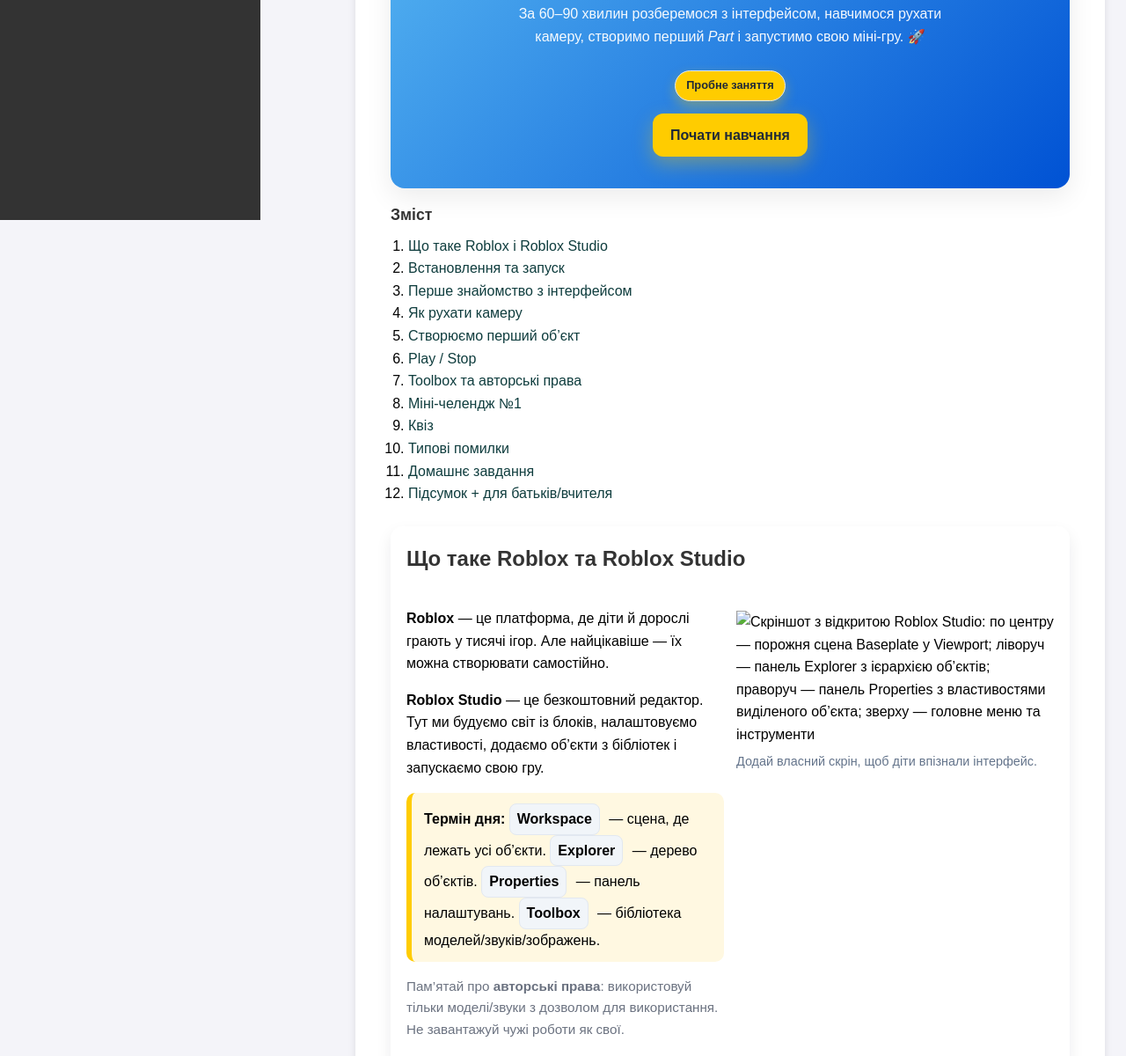
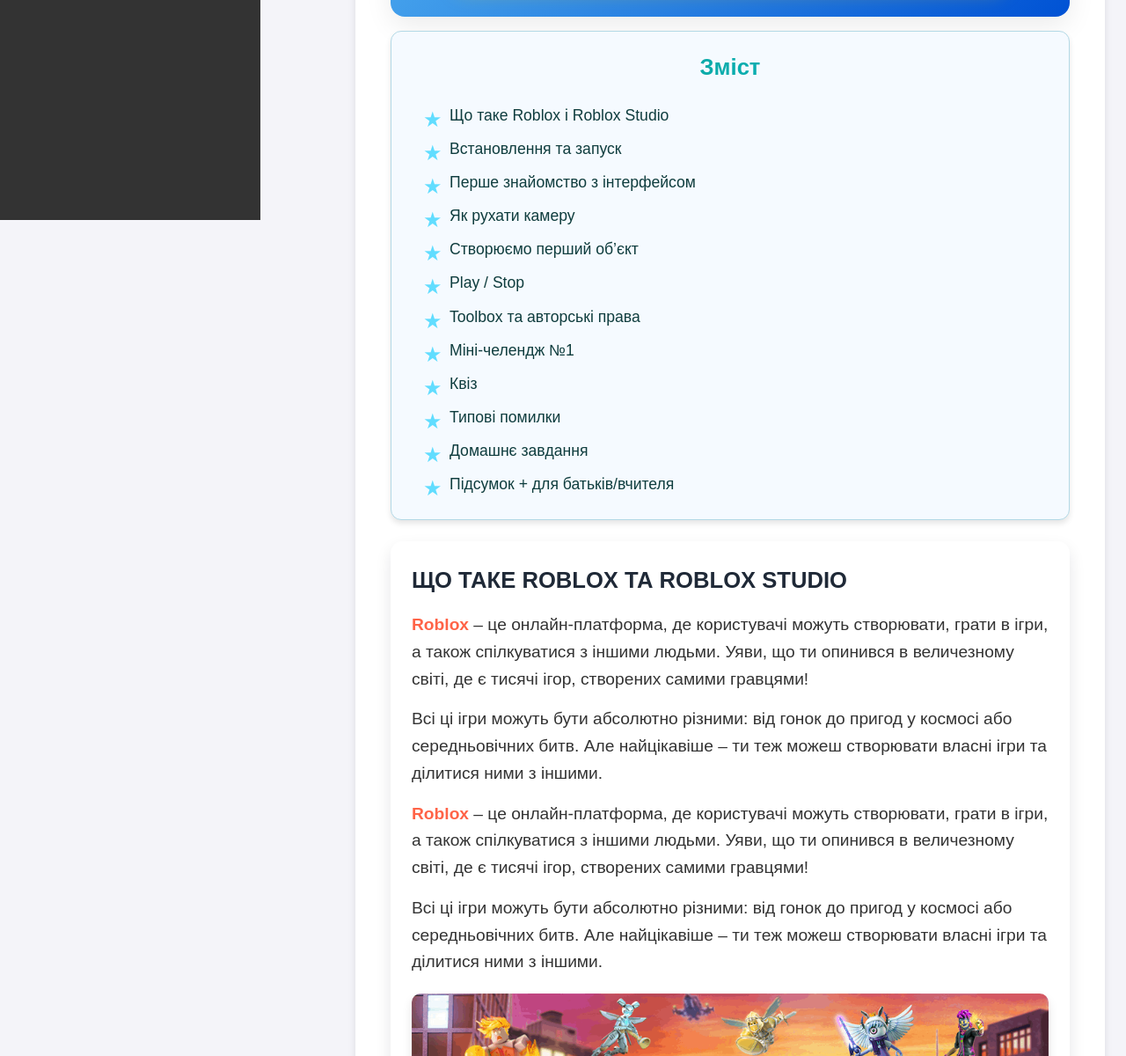
Before and after one commit to deagorn/roblox, a plain HTML site: page HTML/Intro.html in a window 1280 px wide. Shown: the part 580-1780 px from the top of the page at 88% size. Drawn offline with Linux system fonts and the light colour scheme.

Commit message:
section 1

```diff
--- a/CSS/Intro.css
+++ b/CSS/Intro.css
@@ -1,28 +1,3 @@
-.toc {
-  background: #ffffff;
-  border-radius: 12px;
-  box-shadow: 0 8px 18px rgba(16, 24, 40, 0.08);
-  padding: 14px 16px;
-  position: sticky;
-  top: 10px;
-  z-index: 2;
-}
-.toc h2 {
-  margin: 6px 0 10px;
-  font-size: 1.1rem;
-}
-.toc ol {
-  margin: 0;
-  padding-left: 18px;
-}
-.toc a {
-  text-decoration: none;
-  color: #0f3d3e;
-}
-.toc a:focus-visible {
-  outline: 3px solid #16a085;
-  border-radius: 6px;
-}
 .rc-hero .badge {
   display: inline-block;
   margin-top: 8px;
@@ -192,11 +167,6 @@ table.simple th {
   margin: 6px 0 0;
 }
 
-/* Якірні заголовки */
-.anchor {
-  scroll-margin-top: 90px;
-}
-
 /* Невеличкі картки */
 .card {
   background: #fff;
@@ -232,33 +202,87 @@ table.simple th {
 }
 /* TOC як звичайний блок у потоці сторінки */
 .toc {
-  position: static !important; /* прибираємо липкість */
+  position: static !important;
   top: auto !important;
   z-index: auto !important;
-  box-shadow: none; /* можна лишити, якщо хочеш */
-  margin: 16px 0 24px; /* відступи зверху/знизу */
-  padding: 0; /* за бажанням, простіше виглядає */
-  background: transparent; /* щоб не перекривало візуально */
-  border-radius: 0;
-  border: 0;
+  box-shadow: 0 4px 6px rgba(0, 0, 0, 0.1); /* Легкий тіньовий ефект */
+  margin: 16px 0 24px;
+  padding: 16px;
+  background: #f5faff; /* Світло-блакитний фон */
+  border-radius: 12px; /* Округлені кути */
+  border: 1px solid #b3d9e6; /* Легкий контур */
+  transition: transform 0.3s ease-in-out; /* Анімація */
 }
 
-/* Зміст — простий нумерований список з якорями */
+.toc:hover {
+  transform: scale(1.02); /* Легке збільшення при наведенні */
+}
+
 .toc h2 {
-  margin: 0 0 8px;
+  margin: 0 0 16px;
+  font-size: 1.6rem;
+  color: #0f3d3e;
+  font-weight: bold;
+  text-align: center;
+  background: linear-gradient(to right, #16a085, #00b8d4); /* Градієнт */
+  -webkit-background-clip: text; /* Застосування градієнту до тексту */
+  color: transparent;
+  padding: 4px 0;
+}
+
+.toc ol {
+  padding-left: 20px;
+  margin: 0;
+  list-style: none; /* Відмова від стандартних чисел */
+}
+
+.toc li {
+  position: relative;
+  padding-left: 30px;
+  margin: 10px 0;
   font-size: 1.1rem;
+  transition: color 0.3s ease, transform 0.3s ease; /* Анімація при наведенні */
 }
-.toc ol {
-  padding-left: 20px; /* стандартний відступ нумерації */
-  margin: 0;
+
+.toc li:before {
+  content: "★"; /* Іконка перед кожним елементом */
+  position: absolute;
+  left: 0;
+  top: 0;
+  font-size: 1.5rem;
+  color: #61ddff; /* Червонуватий колір */
+  transition: transform 0.3s ease;
 }
+
+.toc li:hover {
+  color: #16a085;
+  transform: translateX(10px); /* Легке зсування елемента вправо */
+}
+
+.toc li:hover:before {
+  transform: rotate(360deg); /* Крутиться іконка */
+}
+
 .toc a {
   text-decoration: none;
   color: #0f3d3e;
+  transition: color 0.3s ease, text-decoration 0.3s ease;
 }
-.toc a:hover,
-.toc a:focus {
+
+.toc a:hover {
+  color: #16a085;
   text-decoration: underline;
+}
+
+.toc a:focus-visible {
+  outline: 3px solid #16a085;
+  border-radius: 6px;
+  background-color: rgba(
+    22,
+    160,
+    133,
+    0.2
+  ); /* Легке підсвічування при фокусі */
 }
 
 /* Щоб прокрутка до якоря не ховалася під шапки/стики */
@@ -314,3 +338,136 @@ table.simple th {
 /* і тоді додай:
 .accordion__item[aria-expanded="true"] .accordion__panel { display: block; }
 */
+/* Загальні стилі для секцій */
+.section {
+  background: #ffffff;
+  border-radius: 14px;
+  box-shadow: 0 8px 18px rgba(16, 24, 40, 0.1);
+  padding: 24px;
+  margin: 20px 0;
+  transition: transform 0.3s ease;
+}
+
+.section:hover {
+  transform: translateY(-5px); /* Легкий ефект при наведенні */
+}
+
+/* Стилі для тексту */
+.intro-text,
+.studio-text {
+  font-size: 1.2rem;
+  color: #333;
+  line-height: 1.6;
+  margin: 15px 0;
+  transition: color 0.3s ease;
+}
+
+.intro-text strong,
+.studio-text strong {
+  color: #ff6347; /* Помаранчевий для виділених слів */
+}
+
+/* Ефект при наведенні на абзаци */
+.intro-text:hover,
+.studio-text:hover {
+  color: #16a085; /* Зміна кольору на зелений при наведенні */
+}
+
+/* Стиль для підзаголовків */
+.title {
+  font-size: 1.2rem;
+  color: #1f2937;
+  font-weight: 800;
+  text-transform: uppercase; /* Великі літери для акценту */
+  margin-bottom: 15px;
+  transition: color 0.3s ease;
+}
+
+.title:hover {
+  color: #ff6347; /* Помаранчевий акцент на підзаголовках */
+}
+
+.sub-title {
+  font-size: 1.6rem;
+  color: #1f2937;
+  font-weight: 800;
+  text-transform: uppercase; /* Великі літери для акценту */
+  margin-bottom: 15px;
+  transition: color 0.3s ease;
+}
+
+.sub-title:hover {
+  color: #ff6347; /* Помаранчевий акцент на підзаголовках */
+}
+
+/* Стилі для списку фактів */
+.facts-list {
+  list-style-type: none;
+  padding: 0;
+  margin: 0;
+}
+
+.fact-item {
+  font-size: 1.1rem;
+  color: #555;
+  margin: 10px 0;
+  font-weight: 500;
+  position: relative;
+  padding-left: 30px; /* Збільшено відступ для відстані між текстом і зірочкою */
+  transition: color 0.3s ease;
+}
+
+.fact-item::before {
+  content: "⭐"; /* Іконка перед кожним елементом */
+  position: absolute;
+  left: 0; /* Встановлено відступ від лівого краю */
+  top: 50%;
+  transform: translateY(-50%); /* Центрування зірочки по вертикалі */
+  font-size: 1.4rem;
+  color: #ff6347; /* Помаранчевий для іконки */
+}
+
+.fact-item:hover {
+  color: #16a085; /* Зміна кольору на зелений при наведенні */
+}
+
+.fact-item strong {
+  color: #ff6347; /* Помаранчевий для виділених слів */
+}
+
+/* Анімація для з'явлення елементів */
+@keyframes fadeInUp {
+  0% {
+    opacity: 0;
+    transform: translateY(20px);
+  }
+  100% {
+    opacity: 1;
+    transform: translateY(0);
+  }
+}
+
+.section {
+  animation: fadeInUp 0.8s ease-out;
+}
+
+/* Мобільна адаптивність */
+@media (max-width: 768px) {
+  .section {
+    padding: 18px;
+  }
+
+  .intro-text,
+  .studio-text,
+  .fact-item {
+    font-size: 1rem;
+  }
+}
+.intro-img {
+  max-width: 100%; /* Робимо зображення адаптивним до ширини контейнера */
+  height: auto; /* Зберігаємо пропорції зображення */
+  display: block; /* Зображення займає лише необхідний простір */
+  margin: 20px auto; /* Центруємо зображення і додаємо відступи з усіх боків */
+  border-radius: 10px; /* Округляємо кути зображення для м'якшого вигляду */
+  box-shadow: 0 6px 12px rgba(0, 0, 0, 0.1); /* Легка тінь для додаткової глибини */
+}
--- a/HTML/acquaintance.html
+++ b/HTML/acquaintance.html
@@ -1,17 +1,13 @@
 <div>
-  <h1 id="acquaintance">📝 HTML Форми</h1>
   <div class="rc-hero rc-reveal" id="hero" aria-labelledby="lesson-title">
     <p class="rc-hero__badge">Roblox Studio • Для початківців</p>
     <h1 id="lesson-title">
       <span>Пробне заняття.</span> Основні принципи роботи в Roblox Studio
     </h1>
-    <p class="rc-hero__lead">
-      За 60–90 хвилин розберемося з інтерфейсом, навчимося рухати камеру,
-      створимо перший <em>Part</em> і запустимо свою міні-гру. 🚀
-    </p>
-    <span class="badge badge-soft">Пробне заняття</span>
     <div style="margin-top: 14px">
-      <a href="#toc" class="rc-btn rc-btn--primary">Почати навчання</a>
+      <a href="#toc" class="rc-btn rc-btn--primary">
+        Знайомство з Roblox Studio, додавання обʼєктів, Play/Stop та збереження
+      </a>
     </div>
   </div>
   <!-- ЗМІСТ / ЯКІР-МЕНЮ -->
@@ -35,43 +31,66 @@
 
   <div id="main_div" class="content" tabindex="-1">
     <!-- 1. ЩО ТАКЕ ROBLOX -->
-    <section id="what-is-roblox" class="section rc-reveal anchor" data-section>
-      <h2>Що таке Roblox та Roblox Studio</h2>
-      <div class="grid-2">
-        <div>
-          <p>
-            <strong>Roblox</strong> — це платформа, де діти й дорослі грають у
-            тисячі ігор. Але найцікавіше — їх можна створювати самостійно.
+    <section
+      id="what-is-roblox"
+      class="section rc-reveal anchor header"
+      data-section
+    >
+      <h2 class="sub-title">Що таке Roblox та Roblox Studio</h2>
+      <section class="intro">
+        <p class="intro-text">
+          <strong>Roblox</strong> – це онлайн-платформа, де користувачі можуть
+          створювати, грати в ігри, а також спілкуватися з іншими людьми. Уяви,
+          що ти опинився в величезному світі, де є тисячі ігор, створених самими
+          гравцями!
+        </p>
+        <p class="intro-text">
+          Всі ці ігри можуть бути абсолютно різними: від гонок до пригод у
+          космосі або середньовічних битв. Але найцікавіше – ти теж можеш
+          створювати власні ігри та ділитися ними з іншими.
+        </p>
+        <section class="intro">
+          <p class="intro-text">
+            <strong>Roblox</strong> – це онлайн-платформа, де користувачі можуть
+            створювати, грати в ігри, а також спілкуватися з іншими людьми.
+            Уяви, що ти опинився в величезному світі, де є тисячі ігор,
+            створених самими гравцями!
           </p>
-          <p>
-            <strong>Roblox Studio</strong> — це безкоштовний редактор. Тут ми
-            будуємо світ із блоків, налаштовуємо властивості, додаємо об’єкти з
-            бібліотек і запускаємо свою гру.
+          <p class="intro-text">
+            Всі ці ігри можуть бути абсолютно різними: від гонок до пригод у
+            космосі або середньовічних битв. Але найцікавіше – ти теж можеш
+            створювати власні ігри та ділитися ними з іншими.
           </p>
-          <p class="callout">
-            <strong>Термін дня:</strong> <span class="term">Workspace</span> —
-            сцена, де лежать усі об’єкти. <span class="term">Explorer</span> —
-            дерево об’єктів. <span class="term">Properties</span> — панель
-            налаштувань. <span class="term">Toolbox</span> — бібліотека
-            моделей/звуків/зображень.
-          </p>
-          <p class="hint">
-            Пам’ятай про <strong>авторські права</strong>: використовуй тільки
-            моделі/звуки з дозволом для використання. Не завантажуй чужі роботи
-            як свої.
-          </p>
-        </div>
-        <div>
-          <img
-            class="content-image rc-hover-float"
-            src=""
-            alt="Скріншот з відкритою Roblox Studio: по центру — порожня сцена Baseplate у Viewport; ліворуч — панель Explorer з ієрархією об’єктів; праворуч — панель Properties з властивостями виділеного об’єкта; зверху — головне меню та інструменти"
-          />
-          <p class="img-note">
-            Додай власний скрін, щоб діти впізнали інтерфейс.
-          </p>
-        </div>
-      </div>
+          <img class="intro-img" src="./../img/roblox.png" alt="roblox" />
+        </section>
+      </section>
+
+      <section class="studio">
+        <h2 class="title">Roblox Studio</h2>
+        <p class="studio-text">
+          <strong>Roblox Studio</strong> – це спеціальна програма, яка допомагає
+          створювати ігри для Roblox. Тут ти можеш побудувати свій власний світ,
+          розміщувати об’єкти, писати сценарії і навіть розробляти повноцінні
+          ігри!
+        </p>
+      </section>
+
+      <section class="facts">
+        <h2 class="title">Цікаві факти про Roblox</h2>
+        <ul class="facts-list">
+          <li class="fact-item">
+            Ігри в Roblox створюються за допомогою мови програмування
+            <strong>Lua</strong>.
+          </li>
+          <li class="fact-item">
+            Користувачі можуть створювати не тільки ігри, а й предмети, одяг,
+            аксесуари!
+          </li>
+          <li class="fact-item">
+            Roblox має більше 100 мільйонів активних користувачів на місяць!
+          </li>
+        </ul>
+      </section>
     </section>
 
     <!-- 2. ВСТАНОВЛЕННЯ -->
```
Also changed, not shown: img/roblox.png (added).
